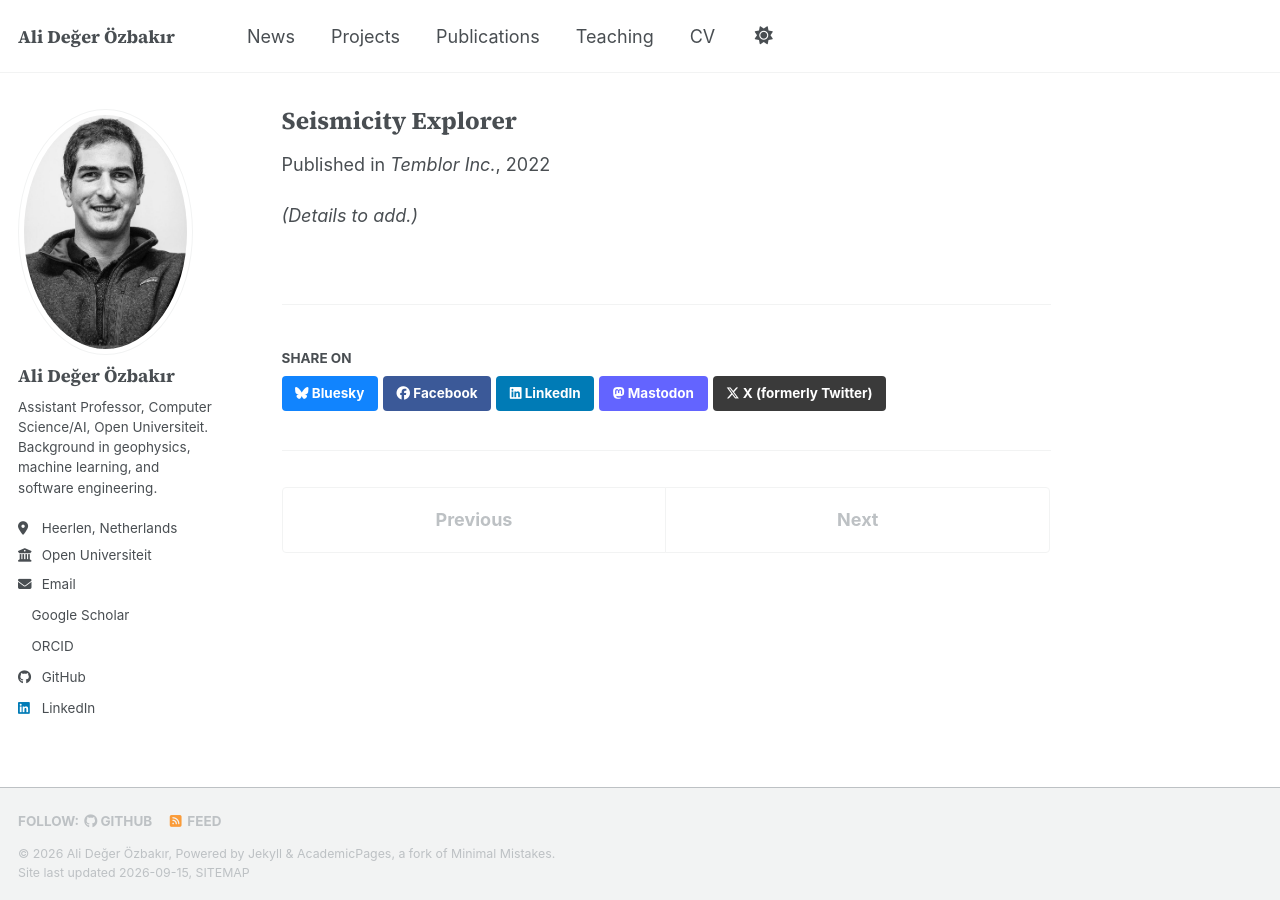
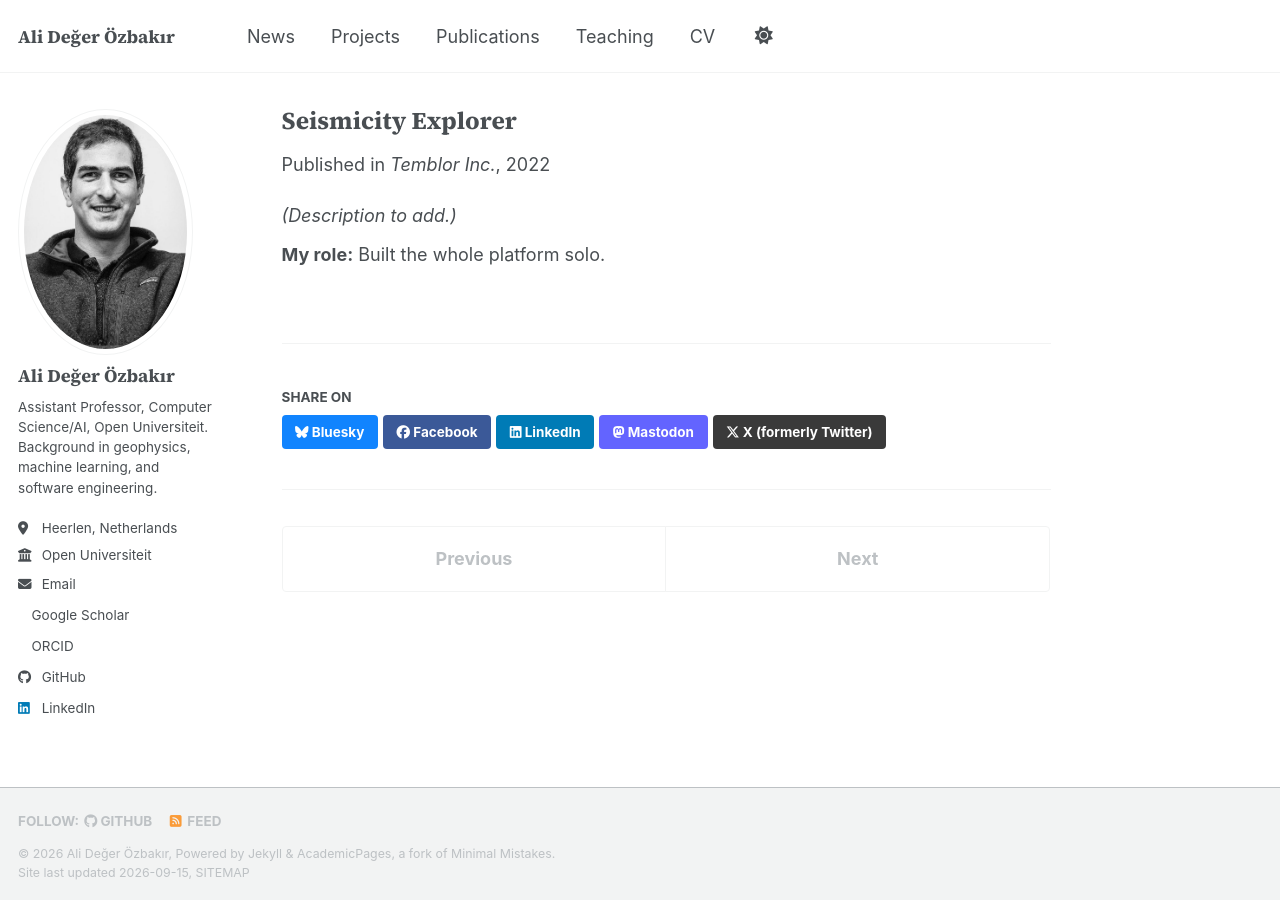
Before and after one commit to aozbakir/aozbakir.github.io, a Jekyll site: the page built from _projects/seismicity-explorer.md, in a window 1280 px wide. Built offline with Jekyll 4.4.1, drawn with Linux system fonts in a browser that asks for light colours; a style sheet for code colours, icons or effects is not loaded.

Commit message:
Add Seismicity Explorer role
Description still pending, but role is confirmed: built the whole
platform solo at Temblor Inc.

Co-Authored-By: Claude Sonnet 5 <noreply@anthropic.com>

```diff
--- a/_projects/seismicity-explorer.md
+++ b/_projects/seismicity-explorer.md
@@ -8,4 +8,6 @@ order: 7
 venue: "Temblor Inc."
 ---
 
-*(Details to add.)*
+*(Description to add.)*
+
+**My role:** Built the whole platform solo.
```
